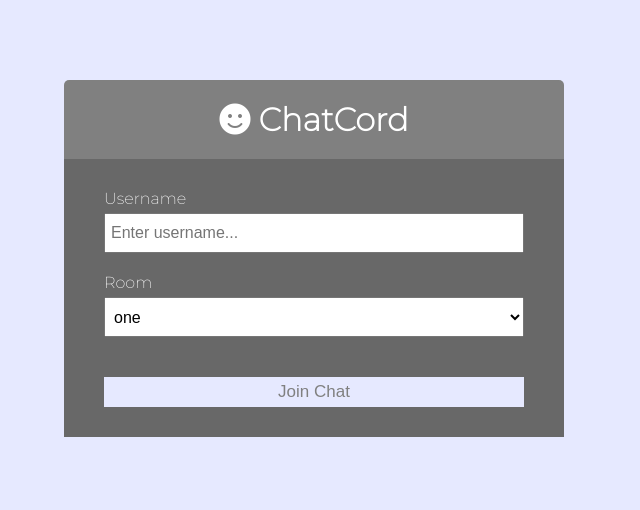
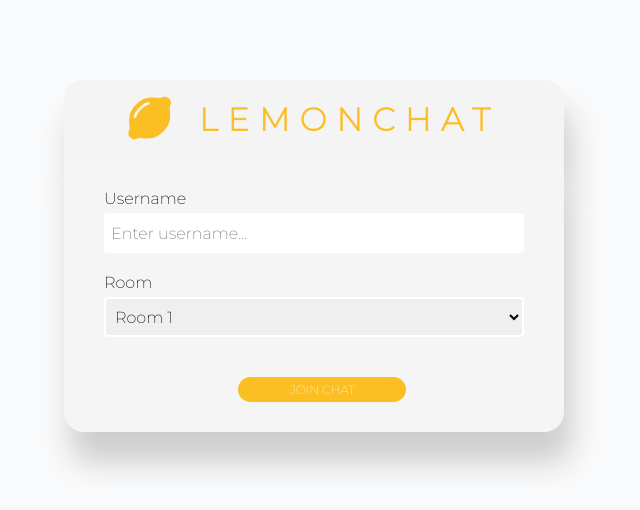
Before and after one commit to yoshidasala/greenchat, a website: page public/index.html in a window 1280 px wide. Shown: the whole page, without its empty margins (326-966 px from the left). Drawn offline with Linux system fonts and the light colour scheme.

Commit message:
lemon chat theme

```diff
--- a/package.json
+++ b/package.json
@@ -1,10 +1,10 @@
 {
-  "name": "greenchat",
+  "name": "lemonchat",
   "version": "1.0.0",
   "description": "",
   "main": "index.js",
   "scripts": {
-    "start": "node server",
+    "start": "nodemon server",
     "dev": "nodemon server"
   },
   "author": "",
--- a/public/css/style.css
+++ b/public/css/style.css
@@ -2,9 +2,9 @@
 
 @import url("https://fonts.googleapis.com/css2?family=Montserrat:wght@200&family=Open+Sans:wght@400;800&family=Quicksand:wght@300;400&family=Zen+Kaku+Gothic+New:wght@300;400;500;700&display=swap");
 :root {
-  --dark-color-a: grey;
-  --dark-color-b: #686868;
-  --light-color: #e6e9ff;
+  --dark-color-a: #d1d9e6;
+  --dark-color-b: #e9e9e9;
+  --light-color: #f9fafb;
   --success-color: #5cb85c;
   --error-color: #d9534f;
 }
@@ -27,36 +27,48 @@ ul {
 }
 
 a {
-  text-decoration: none;
+  text-decoration: burlywood;
 }
 
 .btn {
   cursor: pointer;
-  padding: 5px 15px;
-  background: var(--light-color);
-  color: var(--dark-color-a);
+  padding: 5px 10px;
+  background: #fbbf24;
+  color: whitesmoke;
   border: 0;
-  font-size: 17px;
+  font-size: 12px;
+  border-radius: 40px;
+  font-family: "Montserrat", sans-serif;
+}
+
+#leave-btn {
+  font-size: 14px;
 }
 
 /* Chat Page */
 
 .chat-container {
   max-width: 1100px;
-  background: #fff;
+  background: rgb(245, 245, 245);
   margin: 30px auto;
   overflow: hidden;
+
+  border-radius: 4px;
+  border-radius: 20px;
+  border-radius: 20px;
+  box-shadow: 7px 30px 30px 30px #cecccc;
 }
 
 .chat-header {
-  background: var(--dark-color-a);
-  color: #fff;
   border-top-left-radius: 5px;
   border-top-right-radius: 5px;
   padding: 15px;
   display: flex;
   align-items: center;
   justify-content: space-between;
+  border-top-left-radius: 20px;
+  border-top-right-radius: 20px;
+  background-color: #f9fafb;
 }
 
 .chat-main {
@@ -65,21 +77,29 @@ a {
 }
 
 .chat-sidebar {
-  background: var(--dark-color-b);
-  color: #fff;
+  background: #f3f4f6;
+  border-right: 0.1em solid rgb(176, 176, 176);
+  color: rgb(33, 33, 33);
   padding: 20px 20px 60px;
   overflow-y: scroll;
+  width: 80%;
 }
 
 .chat-sidebar h2 {
   font-size: 20px;
-  background: rgba(0, 0, 0, 0.1);
+
   padding: 10px;
   margin-bottom: 20px;
+}
+.joinchatform {
+  display: flex;
+  flex-direction: column;
+  justify-content: center;
 }
 
 .chat-sidebar h3 {
   margin-bottom: 15px;
+  color: rgb(26, 26, 26);
 }
 
 .chat-sidebar ul li {
@@ -103,7 +123,7 @@ a {
 .chat-messages .message .meta {
   font-size: 15px;
   font-weight: bold;
-  color: var(--dark-color-b);
+
   opacity: 0.7;
   margin-bottom: 7px;
 }
@@ -114,7 +134,9 @@ a {
 
 .chat-form-container {
   padding: 20px 30px;
-  background-color: var(--dark-color-a);
+  border-bottom-left-radius: 20px;
+  border-bottom-right-radius: 20px;
+  box-shadow: 7px 30px 30px 0px #cecccc;
 }
 
 .chat-form-container form {
@@ -132,20 +154,30 @@ a {
 .join-container {
   max-width: 500px;
   margin: 80px auto;
-  color: #fff;
+  color: rgb(255, 255, 255);
 }
-
+label {
+  color: #000;
+}
 .join-header {
   text-align: center;
   padding: 20px;
-  background: var(--dark-color-a);
-  border-top-left-radius: 5px;
-  border-top-right-radius: 5px;
+  background: rgb(244, 244, 244);
+  border-top-left-radius: 20px;
+  border-top-right-radius: 20px;
+  box-shadow: 7px 30px 30px 0px #cecccc;
+}
+.roomoption {
+  font-family: "Montserrat", sans-serif;
 }
 
 .join-main {
   padding: 30px 40px;
-  background: var(--dark-color-b);
+  background: whitesmoke;
+  box-shadow: 0 4px 2px -2px rgb(160, 160, 160);
+  border-bottom-left-radius: 20px;
+  border-bottom-right-radius: 20px;
+  box-shadow: 7px 30px 30px 0px #cecccc;
 }
 
 .join-main p {
@@ -167,6 +199,9 @@ a {
   height: 40px;
   width: 100%;
 }
+h1 {
+  color: #fbbf24;
+}
 
 .join-main select {
   font-size: 16px;
@@ -177,7 +212,8 @@ a {
 
 .join-main .btn {
   margin-top: 20px;
-  width: 100%;
+  width: 40%;
+  margin-left: 32%;
 }
 
 @media (max-width: 700px) {
@@ -189,3 +225,29 @@ a {
     display: none;
   }
 }
+
+#username {
+  border: 2px solid white;
+  border-radius: 4px;
+}
+#room {
+  border: 2px solid white;
+  border-radius: 4px;
+}
+#msg {
+  border: 2px solid white;
+  border-radius: 4px;
+  width: 10%;
+  margin-right: 30px;
+  font-family: "Montserrat", sans-serif;
+}
+
+h1 {
+  letter-spacing: 10px;
+}
+#room {
+  font-family: "Montserrat", sans-serif;
+}
+#username {
+  font-family: "Montserrat", sans-serif;
+}
--- a/public/index.html
+++ b/public/index.html
@@ -11,15 +11,15 @@
       crossorigin="anonymous"
     />
     <link rel="stylesheet" href="css/style.css" />
-    <title>ChatCord App</title>
+    <title>LEMON</title>
   </head>
   <body>
     <div class="join-container">
       <header class="join-header">
-        <h1><i class="fas fa-smile"></i> ChatCord</h1>
+        <h1><i class="fas fa-lemon fa-lg"></i> LEMONCHAT</h1>
       </header>
       <main class="join-main">
-        <form action="chat.html">
+        <form class="joinchatform" action="chat.html">
           <div class="form-control">
             <label for="username">Username</label>
             <input
@@ -33,14 +33,16 @@
           <div class="form-control">
             <label for="room">Room</label>
             <select name="room" id="room">
-              <option value="one">one</option>
-              <option value="two">two</option>
-              <option value="three">three</option>
-              <option value="four">four</option>
-              <option value="five"></option>
+              <option class="roomoption" value="1">Room 1</option>
+              <option class="roomoption" value="2">Room 2</option>
+              <option class="roomoption" value="3">Room 3</option>
+              <option class="roomoption" value="4">Room 4</option>
+              <option class="roomoption" value="5">Room 5</option>
             </select>
           </div>
-          <button type="submit" class="btn">Join Chat</button>
+          <button id="usernameclear" type="submit" class="btn">
+            JOIN CHAT
+          </button>
         </form>
       </main>
     </div>
--- a/public/js/main.js
+++ b/public/js/main.js
@@ -3,8 +3,7 @@ const chatForm = document.getElementById("chat-form");
 const chatMessages = document.querySelector(".chat-messages");
 const roomName = document.getElementById("room-name");
 const userList = document.getElementById("users");
-const leave = document.getElementById("leave-btn");
-const userform = document.getElementById("userform");
+
 //get username and room from URL
 const { username, room } = Qs.parse(location.search, {
   ignoreQueryPrefix: true,
@@ -47,7 +46,6 @@ chatForm.addEventListener("submit", (event) => {
   event.target.elements.msg.focus();
 });
 
-
 //output message to DOM
 
 function outputMessage(message) {
```
Also changed, not shown: public/chat.html (+3 -3 lines), server.js (+5 -2 lines), 1 other file.
